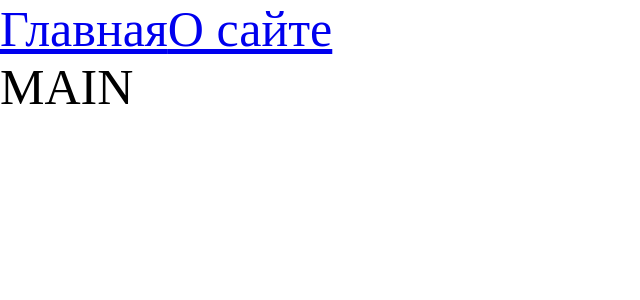
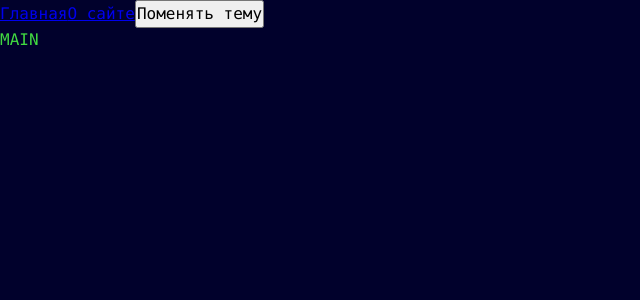
Before and after one commit to latypovroman/goat-project, a React app: page / in a window 1280 px wide. Shown: the top 300 px of the page, without its empty margins (0-640 px from the left). Built offline with nearby package versions, Linux system fonts and the light colour scheme.

Commit message:
added dark and light themes, context and hook for it

```diff
--- a/src/components/App.tsx
+++ b/src/components/App.tsx
@@ -1,14 +1,18 @@
-import React, { Suspense } from 'react';
+import React, {Suspense} from 'react';
 import { Route, Routes, Link } from "react-router-dom";
-import "./index.scss";
+import "../styles/index.scss";
 import {AboutPageAsync} from "../pages/AboutPage/AboutPage.async";
 import {MainPageAsync} from "../pages/MainPage/MainPage.async";
+import {useTheme} from "../theme/useTheme";
 
 const App = () => {
+    const { theme, switchTheme } = useTheme();
+
     return (
-        <div className="app">
+        <div className={`app ${theme}`}>
             <Link to="/">Главная</Link>
             <Link to="/about">О сайте</Link>
+            <button onClick={switchTheme}>Поменять тему</button>
             <Suspense fallback={<div>Loading...</div>}>
                 <Routes>
                     <Route path="/about" element={<AboutPageAsync/>}/>
--- a/src/components/index.scss
+++ /dev/null
@@ -1,9 +0,0 @@
-* {
-  margin: 0;
-  padding: 0;
-  box-sizing: border-box;
-}
-
-.app {
-  font-size: 50px;
-}
--- a/src/index.tsx
+++ b/src/index.tsx
@@ -1,12 +1,15 @@
 import {render} from "react-dom";
 import App from "./components/App";
 import {BrowserRouter} from "react-router-dom";
+import ThemeProvider from "./theme/ThemeProvider";
 
 console.log(document)
 
 render (
     <BrowserRouter>
-        <App />
+        <ThemeProvider>
+            <App />
+        </ThemeProvider>
     </BrowserRouter>,
     document.getElementById("root")
 )
--- /dev/null
+++ b/src/styles/index.scss
@@ -0,0 +1,11 @@
+@import "reset";
+@import "variables/global";
+@import "themes/dark";
+@import "themes/light";
+
+.app {
+  font: var(--font-m);
+  background: var(--bg-color);
+  color: var(--primary-color);
+  min-height: 100vh;
+}
--- /dev/null
+++ b/src/styles/reset.scss
@@ -0,0 +1,10 @@
+* {
+  margin: 0;
+  padding: 0;
+  box-sizing: border-box;
+}
+
+input, button, textarea, select {
+  margin: 0;
+  font: inherit;
+}
--- /dev/null
+++ b/src/styles/themes/dark.scss
@@ -0,0 +1,5 @@
+.app.dark {
+  --bg-color: #01012c;
+  --primary-color: #41d941;
+  --secondary-color: #236c23;
+}
--- /dev/null
+++ b/src/styles/themes/light.scss
@@ -0,0 +1,5 @@
+.app.light {
+  --bg-color: #82dcb0;
+  --primary-color: #030e77;
+  --secondary-color: #2b20c5;
+}
--- /dev/null
+++ b/src/styles/variables/global.scss
@@ -0,0 +1,11 @@
+:root {
+  --font-family-main: Consolas, "Courier New", monospace;
+
+  --font-size-m: 16px;
+  --font-line-m: 24px;
+  --font-m: var(--font-size-m) / var(--font-line-m) var(--font-family-main);
+
+  --font-size-l: 24px;
+  --font-line-l: 24px;
+  --font-l: var(--font-size-l) / var(--font-line-l) var(--font-family-main);
+}
--- /dev/null
+++ b/src/theme/ThemeContext.ts
@@ -0,0 +1,15 @@
+import {createContext} from "react";
+
+export enum Theme {
+    DARK = "dark",
+    LIGHT = "light"
+}
+
+export interface ThemeContextProps {
+    theme?: Theme;
+    setTheme?: (theme: Theme) => void;
+}
+
+export const ThemeContext = createContext<ThemeContextProps>({});
+
+export const LOCAL_STORAGE_THEME_KEY = "theme";
--- /dev/null
+++ b/src/theme/ThemeProvider.tsx
@@ -0,0 +1,22 @@
+import React from 'react';
+import {LOCAL_STORAGE_THEME_KEY, Theme, ThemeContext} from './ThemeContext';
+
+const defaultTheme = localStorage.getItem(LOCAL_STORAGE_THEME_KEY) as Theme || Theme.DARK;
+
+const ThemeProvider: React.FC = ({ children }) => {
+
+    const [theme, setTheme] = React.useState<Theme>(defaultTheme);
+
+    const defaultProps = React.useMemo(() => ({
+        theme,
+        setTheme,
+    }), [theme])
+
+    return (
+        <ThemeContext.Provider value={defaultProps}>
+            { children }
+        </ThemeContext.Provider>
+    );
+};
+
+export default ThemeProvider;
--- /dev/null
+++ b/src/theme/useTheme.ts
@@ -0,0 +1,19 @@
+import {LOCAL_STORAGE_THEME_KEY, Theme, ThemeContext} from "./ThemeContext";
+import {useContext} from "react";
+
+interface UseThemeResult {
+    switchTheme: () => void;
+    theme: Theme;
+}
+
+export function useTheme(): UseThemeResult {
+    const { theme, setTheme } = useContext(ThemeContext)
+
+    const switchTheme = () => {
+        const newTheme = theme === Theme.DARK ? Theme.LIGHT : Theme.DARK;
+        setTheme(newTheme);
+        localStorage.setItem(LOCAL_STORAGE_THEME_KEY, newTheme);
+    }
+
+    return { theme, switchTheme };
+}
```
